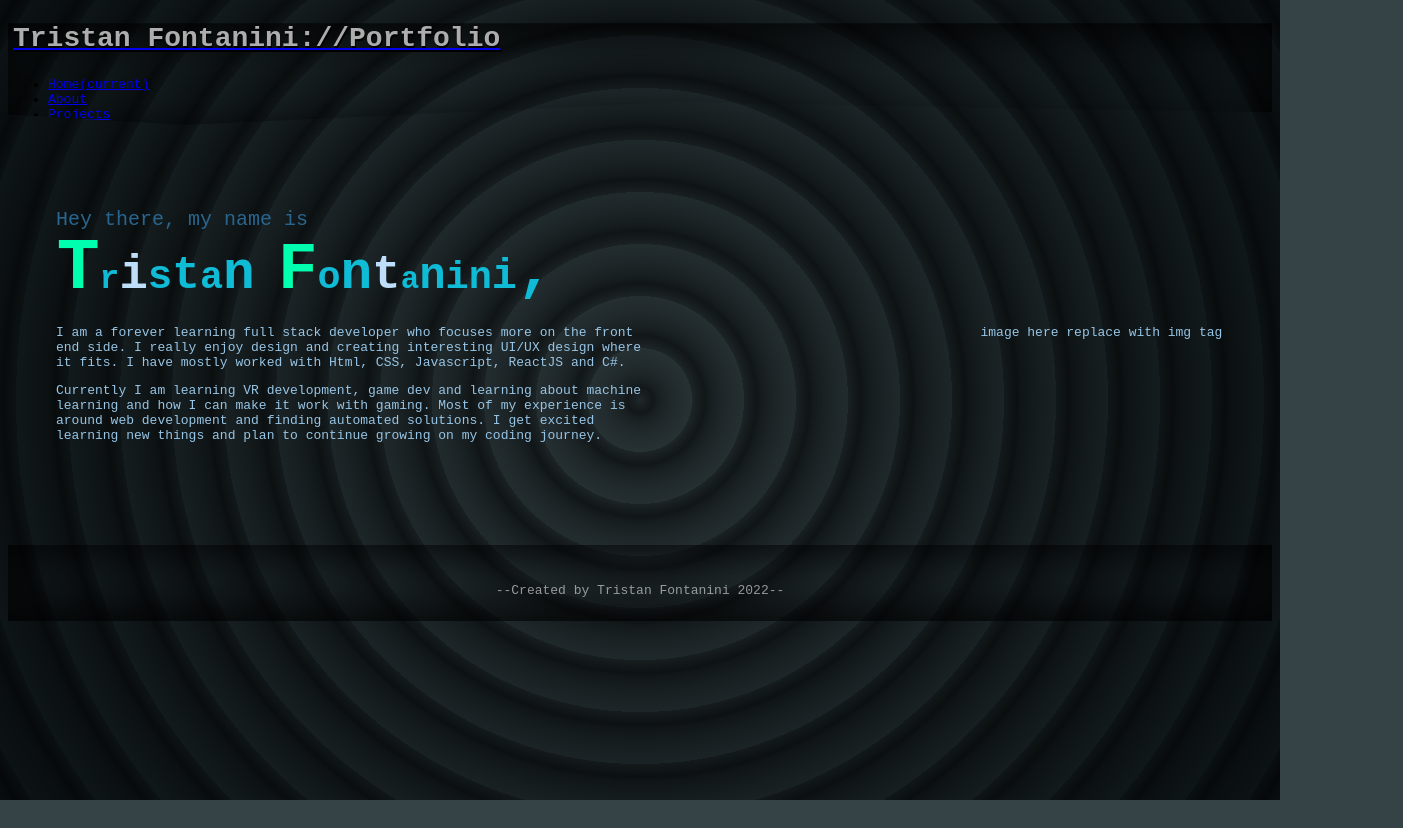
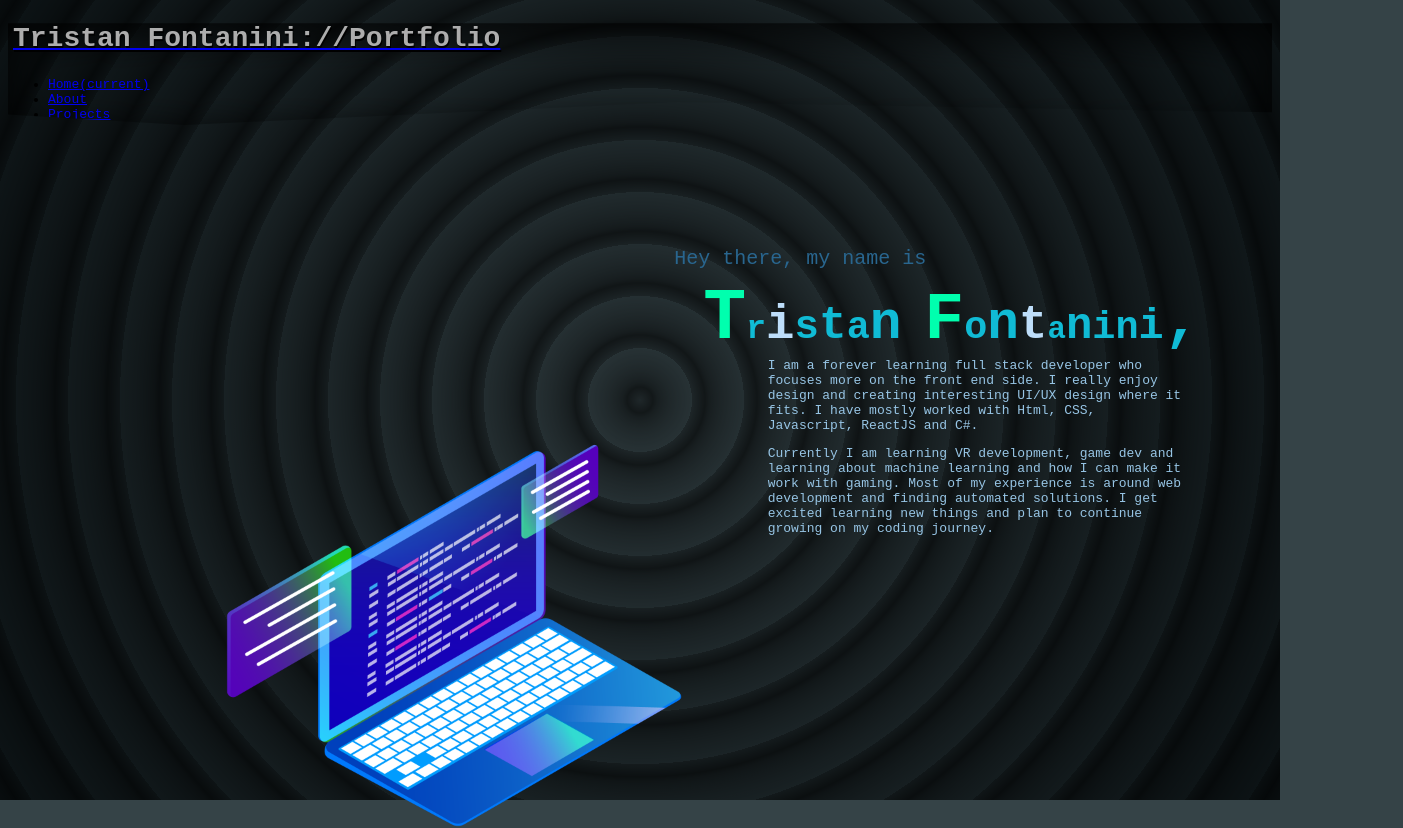
Before and after one commit to Twistedmouse/Tristan-Fontanini-Portfolio-in-React, a React (Create React App) app in the folder client/: page / in a window 1280 px wide. Shown: the top 828 px of the page, 1403 px wide, since content can reach past the window. Before the commit the page ends 800 px from the top, so only its background shows below. Built offline with nearby package versions, Linux system fonts and the light colour scheme; the HTML template or start-up script is replaced by a standard one.

Commit message:
grid updated extra row for spacing | content rearranged | image added to home

```diff
--- a/client/src/App.js
+++ b/client/src/App.js
@@ -1,5 +1,5 @@
-import logo from './logo.svg';
-import './App.css';
+import logo from "./logo.svg";
+import "./App.css";
 
 function App() {
   return (
--- a/client/src/components/Home.jsx
+++ b/client/src/components/Home.jsx
@@ -1,4 +1,5 @@
 import React from "react";
+// import laptopImg from "../../Assets/pngTreeLaptop";
 
 function Home() {
   return (
@@ -46,7 +47,11 @@ function Home() {
           </p>
         </div>
         <div className="imgTagDiv">
-          <p className="imgTag"> image here replace with img tag</p>
+          <img
+            className="imgTag"
+            src="/images/pngTreeLaptop.png"
+            alt="laptopImg"
+          ></img>
         </div>
       </div>
     </div>
--- a/client/src/style.css
+++ b/client/src/style.css
@@ -1,50 +1,62 @@
 * {
   font-family: monospace;
+  /* animation: growShrink 3s ease 0s infinite normal none; */
 }
 
 html {
   height: 100%;
 }
 
+/* .homeContainer{
+  margin: 28px 60px 0px 60px;
+} */
+
 .grid-container {
   display: grid;
-  grid-template-columns: 50% 25% 35%;
-  grid-template-rows: 10% 25% 70% 50%;
-  /* grid-template-areas:
-  "hello hello ."
-  "header header . "
-  "content content image"; */
+  grid-template-columns: 45% 12% 35% ;
+  grid-template-rows: 10% 9% 30% 30%;
 
   grid-gap: 10px;
   padding: 10px;
-  padding-left: 48px; /* check if left padding affects all grid cells */
+
+  /* margin-top: 28px;
+  margin-left:60px;
+  margin-right: 60px; */
+  /* margin: 28px 60px 0px 60px; */
+  padding-left: 58px;
+}
+.helloDiv{
+
+  grid-column-start: 2;
+  grid-column-end: 4;
+  padding-top: 21px;
+  margin-left:60px;
+}
+
+.h1Div{
+
+  margin-left:83px;
+  transform: scale(110%);
+  grid-column-start: 2;
+  grid-column-end: 4;
+  grid-row-start: 2;
+  grid-row-end: 2;
 
 }
-.helloDiv{
-  grid-column-start: 1;
-  grid-column-end: 1;
-  /* grid-area: hello; */
+.pTagDiv{
+
+  grid-column-start: 3;
+  grid-column-end: 4;
+  grid-row-start: 3;
+  grid-row-end: 4;
 }
-.h1Div{
-  transform: scale(110%);
-  grid-column-start: 1;
-  grid-column-end: 1;
-  grid-row-start: 2;
-  grid-row-end: 2;
-  /* grid-area: header; */
-}
-.pTagDiv{
+.imgTagDiv{
+  position: static;
+  margin-left: 80px;
   grid-column-start: 1;
   grid-column-end: 2;
   grid-row-start: 3;
-  grid-row-end: 3;
-  /* grid-area: content; */
-}
-.imgTagDiv{
-  grid-column-start: 3;
-  grid-column-end: 4;
-  grid-row-start: 3;
-  /* grid-area: image; */
+  grid-row-end: 5;
 }
 
 nav.navbar {
@@ -54,6 +66,7 @@ nav.navbar {
 }
 
 h1 {
+
   font-size: 35px;
   color: rgb(16, 187, 213);
   margin-left: 28px;
@@ -198,14 +211,37 @@ body {
 
 p {
   color: rgb(151, 197, 229);
+  /* add mask gradient background  */
 }
 .helloMessage{
   color: rgb(41, 102, 143);
-  /* text-decoration: underline; */
   line-height: 0px;
   font-size: 20px;
-  padding-top: 40px;
+  padding-top: 58px;
+
 }
+
+.imgTag{
+  height: 600px;
+  width: 600px;
+  /* animation: growShrink 3s ease 0s infinite normal none; */
+}
+@keyframes growShrink{
+  0%{
+    transform: scale(0.75);
+  }
+  50%{
+    transform: scale(1)
+  }
+  100%{
+    transform: scale(0.75);
+  }
+}
+
+
+
+
+
 
 .footer {
   padding: 5px;
```
Also changed, not shown: client/public/Images/image2vector.svg (added), client/public/Images/pngTreeLaptop.png (added).
